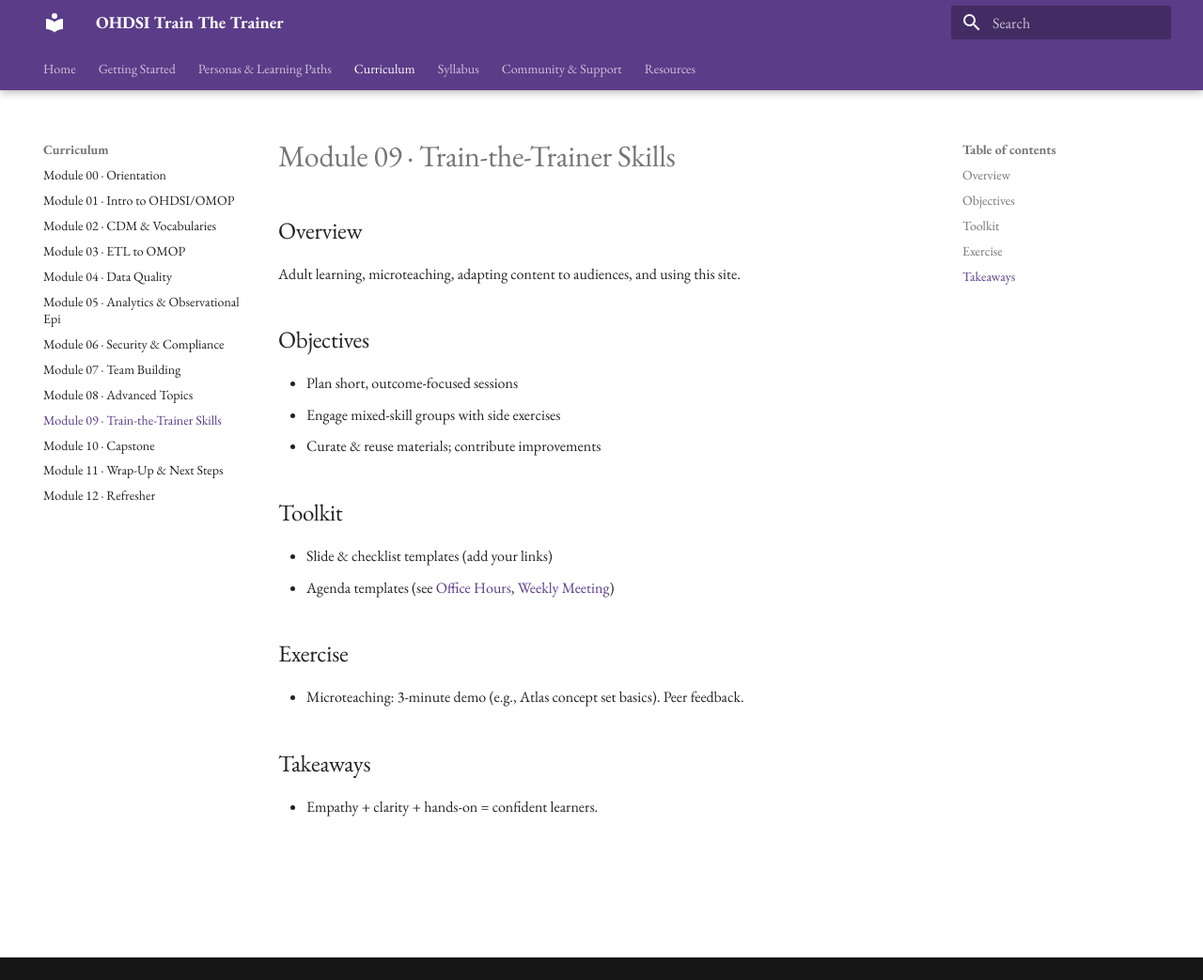
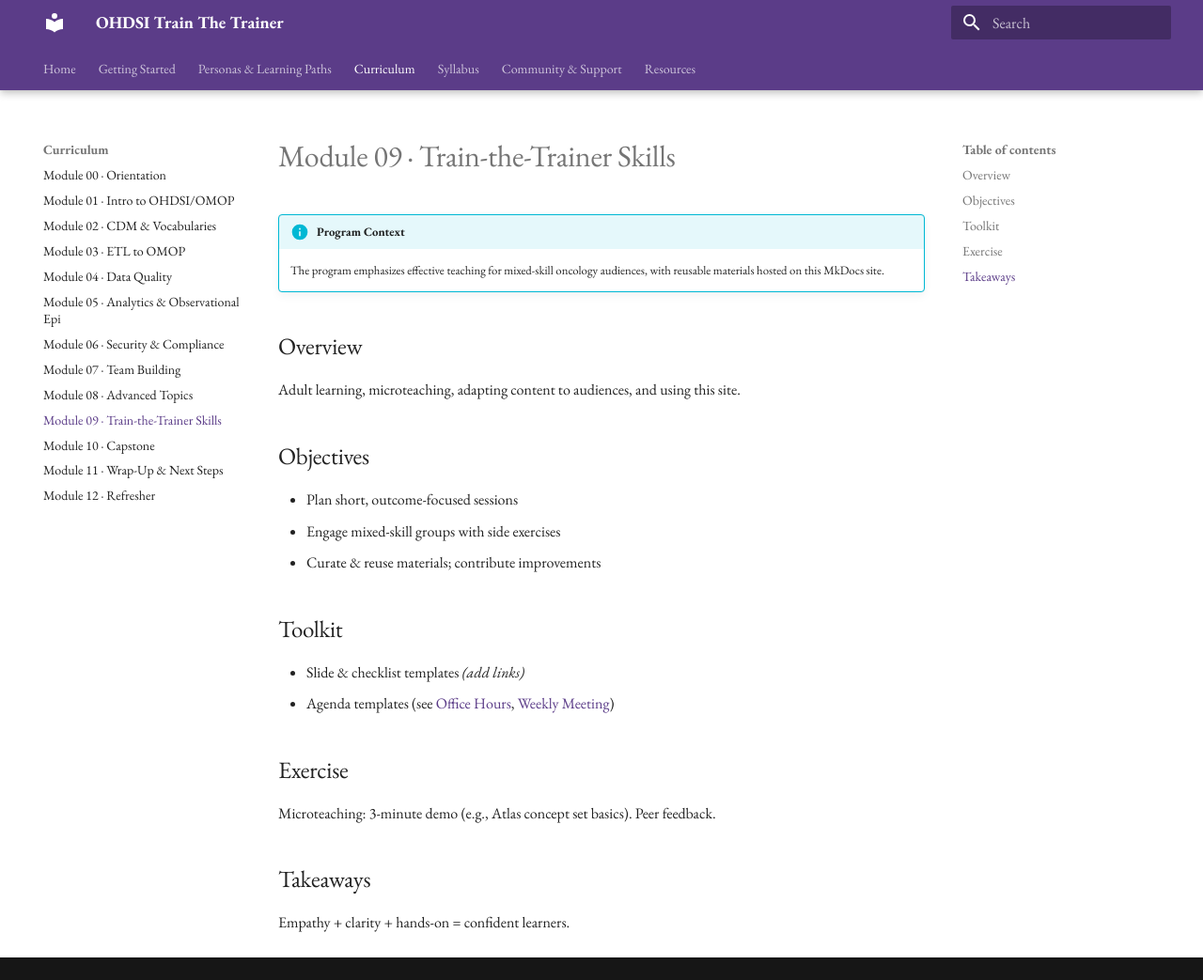
Before and after one commit to BoyceLab/OHDSITrainTheTrainer-EPILEPSY, an MkDocs documentation site: the page built from docs/modules/module-09-train-the-trainer.md, in a window 1280 px wide and 1043 px high. Shown: the whole window at 94% size. Built offline with MkDocs 1.6.1 and Material for MkDocs 9.7.7, drawn with Linux system fonts in a browser that asks for light colours.

Commit message:
Update module-09-train-the-trainer.md

```diff
--- a/docs/modules/module-09-train-the-trainer.md
+++ b/docs/modules/module-09-train-the-trainer.md
@@ -1,4 +1,7 @@
 # Module 09 · Train-the-Trainer Skills
+
+!!! info "Program Context"
+    The program emphasizes effective teaching for mixed-skill oncology audiences, with reusable materials hosted on this MkDocs site.
 
 ## Overview
 Adult learning, microteaching, adapting content to audiences, and using this site.
@@ -9,11 +12,11 @@
 - Curate & reuse materials; contribute improvements
 
 ## Toolkit
-- Slide & checklist templates (add your links)
+- Slide & checklist templates *(add links)*
 - Agenda templates (see [Office Hours](../community/office-hours.md), [Weekly Meeting](../community/weekly-meeting.md))
 
 ## Exercise
-- Microteaching: 3-minute demo (e.g., Atlas concept set basics). Peer feedback.
+Microteaching: 3-minute demo (e.g., Atlas concept set basics). Peer feedback.
 
 ## Takeaways
-- Empathy + clarity + hands-on = confident learners.
+Empathy + clarity + hands-on = confident learners.
```
